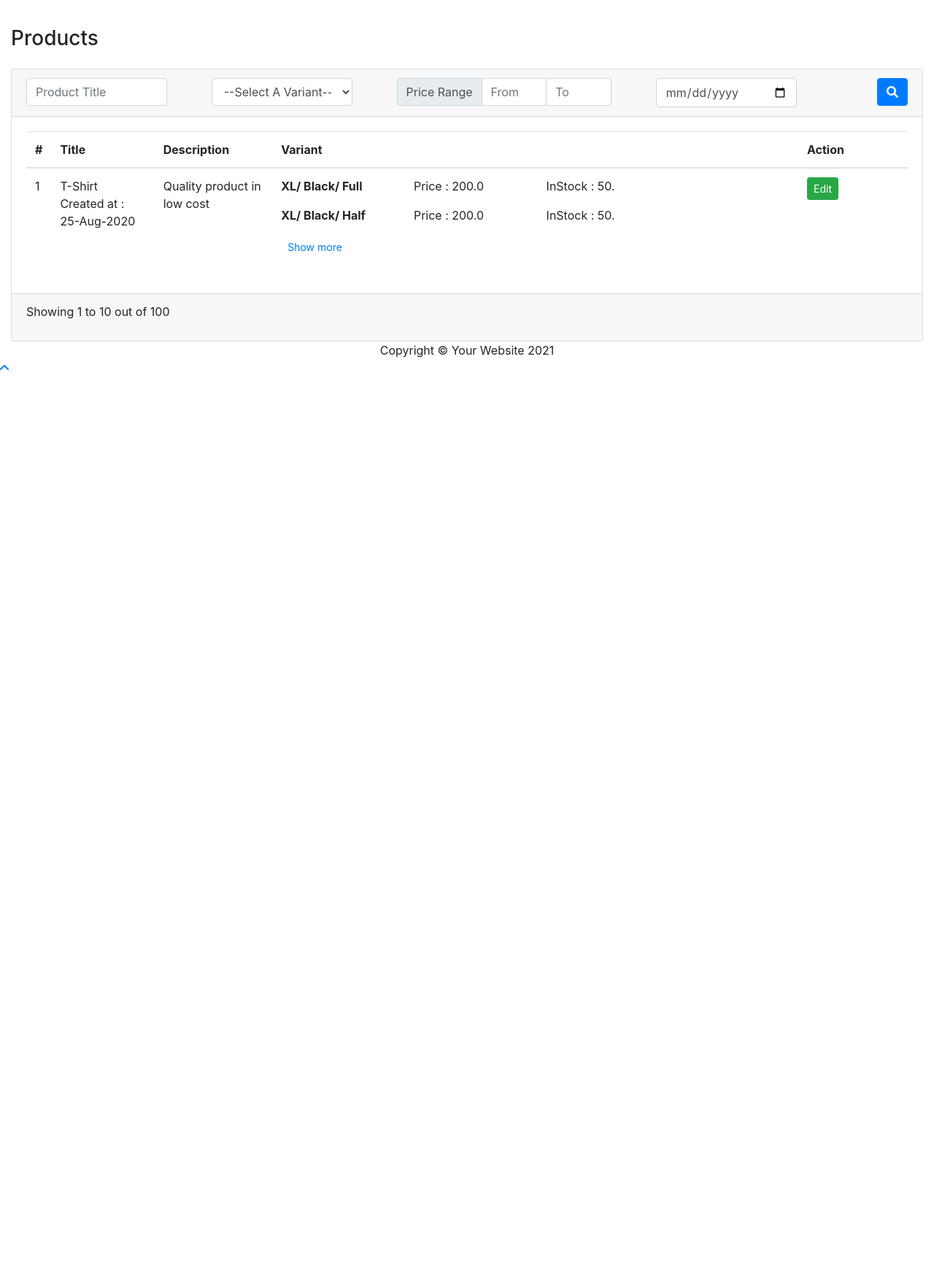
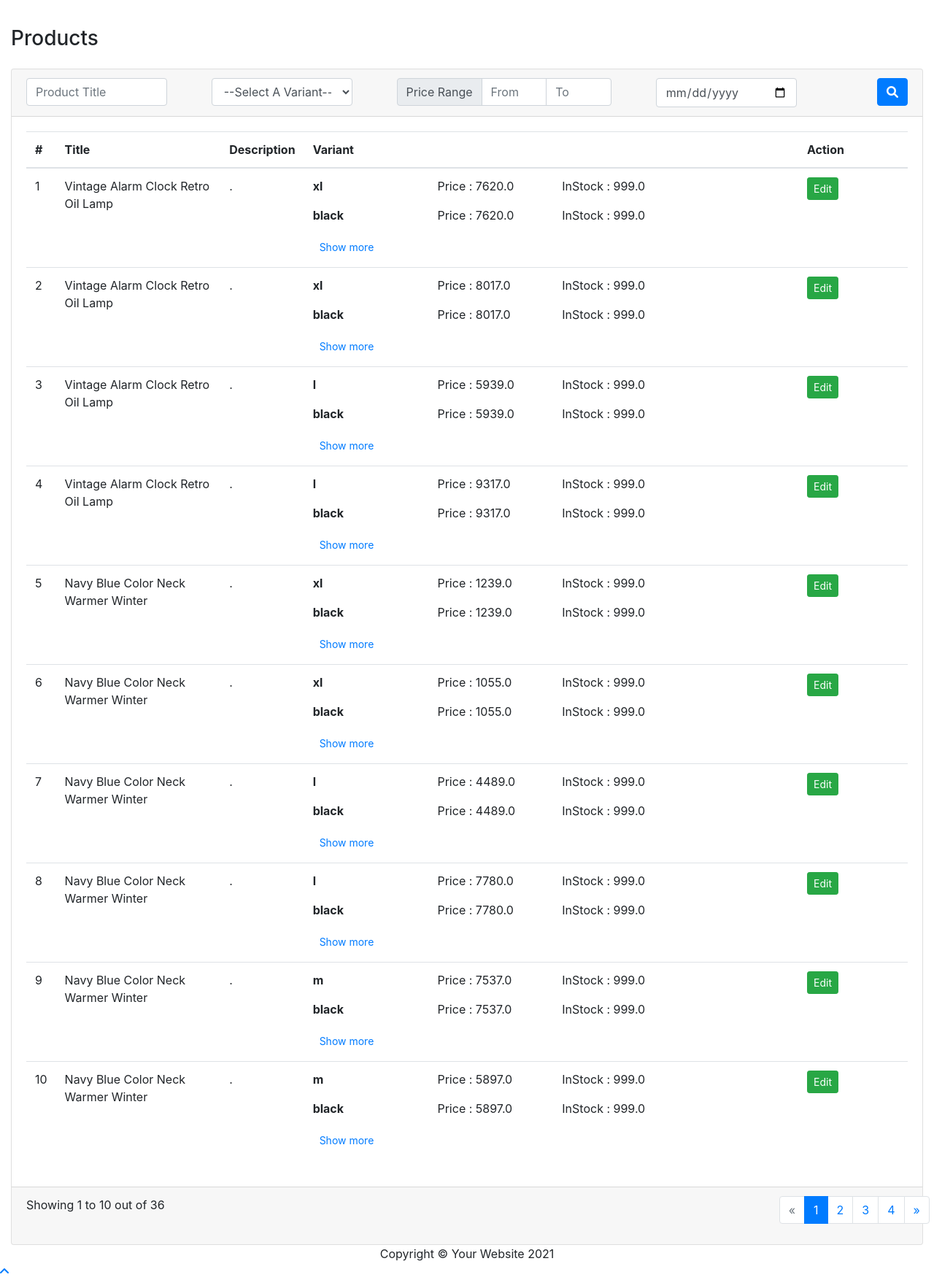
Before and after one commit to MHMasuk/mediusware_test, a Django app: page /product/list/ in a window 1280 px wide. Shown: the part 737-2491 px from the top of the page at 73% size. Before the commit the page ends 1244 px from the top, so only its background shows below. Run offline with Django 3.2, Linux system fonts and the light colour scheme; data comes from the database, SQL or seed files in the repository; style sheets or scripts are compiled from the project's sources; some libraries are stand-ins or nearby versions.

Commit message:
Add product list, pagination functionality.

```diff
--- a/src/config/settings.py
+++ b/src/config/settings.py
@@ -38,7 +38,8 @@ INSTALLED_APPS = [
     'django_extensions',
     'rest_framework',
     'authentication',
-    'product'
+    'product',
+    'crispy_forms',
 ]
 
 MIDDLEWARE = [
@@ -132,3 +133,5 @@ MEDIA_URL = '/media/'
 DEFAULT_AUTO_FIELD = 'django.db.models.BigAutoField'
 
 LOGIN_REDIRECT_URL = '/dashboard'
+
+CRISPY_TEMPLATE_PACK = 'bootstrap'
--- a/src/product/models.py
+++ b/src/product/models.py
@@ -8,11 +8,17 @@ class Variant(TimeStampMixin):
     description = models.TextField()
     active = models.BooleanField(default=True)
 
+    def __str__(self):
+        return self.title
+
 
 class Product(TimeStampMixin):
     title = models.CharField(max_length=255)
     sku = models.SlugField(max_length=255, unique=True)
     description = models.TextField()
+
+    def __str__(self):
+        return self.title
 
 
 class ProductImage(TimeStampMixin):
@@ -25,6 +31,9 @@ class ProductVariant(TimeStampMixin):
     variant = models.ForeignKey(Variant, on_delete=models.CASCADE)
     product = models.ForeignKey(Product, on_delete=models.CASCADE)
 
+    def __str__(self):
+        return self.variant.title + "-" + self.variant_title
+
 
 class ProductVariantPrice(TimeStampMixin):
     product_variant_one = models.ForeignKey(ProductVariant, on_delete=models.CASCADE, null=True,
@@ -36,3 +45,6 @@ class ProductVariantPrice(TimeStampMixin):
     price = models.FloatField()
     stock = models.FloatField()
     product = models.ForeignKey(Product, on_delete=models.CASCADE)
+
+    def __str__(self):
+        return str(self.product.title)
--- a/src/product/templates/products/list.html
+++ b/src/product/templates/products/list.html
@@ -8,16 +8,18 @@
         <h1 class="h3 mb-0 text-gray-800">Products</h1>
     </div>
 
-
     <div class="card">
         <form action="" method="get" class="card-header">
             <div class="form-row justify-content-between">
                 <div class="col-md-2">
-                    <input type="text" name="title" placeholder="Product Title" class="form-control">
+                    <input type="text" name="product__title__icontains" placeholder="Product Title" class="form-control">
                 </div>
                 <div class="col-md-2">
                     <select name="variant" id="" class="form-control">
                         <option selected disabled>--Select A Variant--</option>
+                        {% for product_variant in product_variant_list %}
+                            <option key="{{ product_variant.variant_title }}">{{ product_variant.variant_title }}</option>
+                        {% endfor %}
 
                     </select>
                 </div>
@@ -33,7 +35,7 @@
                     </div>
                 </div>
                 <div class="col-md-2">
-                    <input type="date" name="date" placeholder="Date" class="form-control">
+                    <input type="date" name="created_at" placeholder="Date" class="form-control">
                 </div>
                 <div class="col-md-1">
                     <button type="submit" class="btn btn-primary float-right"><i class="fa fa-search"></i></button>
@@ -41,7 +43,12 @@
             </div>
         </form>
 
+
+
         <div class="card-body">
+            {% for data in data_list %}
+            <p>{{ data.Size }}</p>
+            {% endfor %}
             <div class="table-response">
                 <table class="table">
                     <thead>
@@ -55,46 +62,38 @@
                     </thead>
 
                     <tbody>
+                    {% for product in productvariantprice_list %}
                     <tr>
-                        <td>1</td>
-                        <td>T-Shirt <br> Created at : 25-Aug-2020</td>
-                        <td>Quality product in low cost</td>
+                        <td>{{ forloop.counter }}</td>
+                        <td>{{ product.product.title }}</td>
+                        <td>{{ product.product.description }}</td>
                         <td>
                             <dl class="row mb-0" style="height: 80px; overflow: hidden" id="variant">
                                 <dt class="col-sm-3 pb-0">
-                                    XL/ Black/ Full
+                                    {{ product.product_variant_one.variant_title }}
                                 </dt>
                                 <dd class="col-sm-9">
                                     <dl class="row mb-0">
-                                        <dd class="col-sm-4 pb-0">Price : 200.0</dd>
-                                        <dd class="col-sm-8 pb-0">InStock : 50.</dd>
+                                        <dd class="col-sm-4 pb-0">Price : {{ product.price }}</dd>
+                                        <dd class="col-sm-8 pb-0">InStock : {{ product.stock }}</dd>
                                     </dl>
                                 </dd>
                                 <dt class="col-sm-3 pb-0">
-                                    XL/ Black/ Half
+                                    {{ product.product_variant_two.variant_title }}
                                 </dt>
                                 <dd class="col-sm-9">
                                     <dl class="row mb-0">
-                                        <dd class="col-sm-4 pb-0">Price : 200.0</dd>
-                                        <dd class="col-sm-8 pb-0">InStock : 50.</dd>
+                                        <dd class="col-sm-4 pb-0">Price : {{ product.price }}</dd>
+                                        <dd class="col-sm-8 pb-0">InStock : {{ product.stock }}</dd>
                                     </dl>
                                 </dd>
                                 <dt class="col-sm-3 pb-0">
-                                    L/ Black/ Full
+                                   {{ product.product_variant_three.variant_title }}
                                 </dt>
                                 <dd class="col-sm-9">
                                     <dl class="row mb-0">
-                                        <dd class="col-sm-4 pb-0">Price : 200.0</dd>
-                                        <dd class="col-sm-8 pb-0">InStock : 50.</dd>
-                                    </dl>
-                                </dd>
-                                <dt class="col-sm-3 pb-0">
-                                    L/ Black/ Half
-                                </dt>
-                                <dd class="col-sm-9">
-                                    <dl class="row mb-0">
-                                        <dd class="col-sm-4 pb-0">Price : 200.0</dd>
-                                        <dd class="col-sm-8 pb-0">InStock : 50.</dd>
+                                        <dd class="col-sm-4 pb-0">Price : {{ product.price }}</dd>
+                                        <dd class="col-sm-8 pb-0">InStock : {{ product.stock }}</dd>
                                     </dl>
                                 </dd>
                             </dl>
@@ -103,10 +102,12 @@
                         </td>
                         <td>
                             <div class="btn-group btn-group-sm">
-                                <a href="" class="btn btn-success">Edit</a>
+                                <a href="{% url 'product:edit.product' product.pk %}" class="btn btn-success">Edit</a>
                             </div>
                         </td>
                     </tr>
+                    {% endfor %}
+
                     </tbody>
 
                 </table>
@@ -117,9 +118,30 @@
         <div class="card-footer">
             <div class="row justify-content-between">
                 <div class="col-md-6">
-                    <p>Showing 1 to 10 out of 100</p>
+                    <p>Showing {{ page_obj.start_index }} to {{ page_obj.end_index }} out of {{ page_obj.paginator.count }}</p>
                 </div>
                 <div class="col-md-2">
+                    {% if is_paginated %}
+                      <ul class="pagination">
+                        {% if page_obj.has_previous %}
+                          <li class="page-item"><a class="page-link" href="?page={{ page_obj.previous_page_number }}">&laquo;</a></li>
+                        {% else %}
+                          <li class="disabled page-item"><span class="page-link">&laquo;</span></li>
+                        {% endif %}
+                        {% for i in paginator.page_range %}
+                          {% if page_obj.number == i %}
+                            <li class="active page-item"><span class="page-link">{{ i }} <span class="sr-only">(current)</span></span></li>
+                          {% else %}
+                            <li class="page-item"><a class="page-link" href="?page={{ i }}">{{ i }}</a></li>
+                          {% endif %}
+                        {% endfor %}
+                        {% if page_obj.has_next %}
+                          <li class="page-item"><a class="page-link" href="?page={{ page_obj.next_page_number }}">&raquo;</a></li>
+                        {% else %}
+                          <li class="disabled"><span>&raquo;</span></li>
+                        {% endif %}
+                      </ul>
+                    {% endif %}
 
                 </div>
             </div>
--- a/src/product/urls.py
+++ b/src/product/urls.py
@@ -1,7 +1,7 @@
 from django.urls import path
 from django.views.generic import TemplateView
 
-from product.views.product import CreateProductView
+from product.views.product import CreateProductView, ProductListView, UpdateProductView
 from product.views.variant import VariantView, VariantCreateView, VariantEditView
 
 app_name = "product"
@@ -14,7 +14,9 @@ urlpatterns = [
 
     # Products URLs
     path('create/', CreateProductView.as_view(), name='create.product'),
-    path('list/', TemplateView.as_view(template_name='products/list.html', extra_context={
-        'product': True
-    }), name='list.product'),
+    path('list/', ProductListView.as_view(), name='list.product'),
+    path('edit/<int:pk>/', UpdateProductView.as_view(), name='edit.product'),
+    # path('list/', TemplateView.as_view(template_name='products/list.html', extra_context={
+    #     'product': True
+    # }), name='list.product'),
 ]
--- a/src/product/views/product.py
+++ b/src/product/views/product.py
@@ -1,6 +1,9 @@
+import datetime
 from django.views import generic
+from django.db.models import Q
+from django.views.generic.edit import UpdateView
 
-from product.models import Variant
+from product.models import Variant, ProductVariantPrice, ProductVariant
 
 
 class CreateProductView(generic.TemplateView):
@@ -12,3 +15,54 @@ class CreateProductView(generic.TemplateView):
         context['product'] = True
         context['variants'] = list(variants.all())
         return context
+
+
+class ProductListView(generic.ListView):
+    template_name = 'products/list.html'
+    paginate_by = 10
+
+    def get_queryset(self):
+        filter_string = {}
+        print(self.request.GET)
+        if self.request.GET.get('price_from') and self.request.GET.get('price_to'):
+            return ProductVariantPrice.objects.filter(
+                price__range=(int(self.request.GET.get('price_from')), int(self.request.GET.get('price_to'))),
+                product__title__icontains=self.request.GET.get('product__title__icontains')
+            )
+        elif self.request.GET.get('variant'):
+            print("self.request.GET.get('variant')", self.request.GET.get('variant'))
+            return ProductVariantPrice.objects.filter(
+                Q(product_variant_one__variant_title=str(self.request.GET.get('variant'))) |
+                Q(product_variant_two__variant_title=str(self.request.GET.get('variant'))) |
+                Q(product_variant_three__variant_title=str(self.request.GET.get('variant')))
+            )
+        else:
+            print("data else")
+            for key in self.request.GET:
+                if self.request.GET.get(key):
+                    filter_string[key] = self.request.GET.get(key)
+            return ProductVariantPrice.objects.filter(**filter_string)
+
+    def get_context_data(self, **kwargs):
+        context = super().get_context_data(**kwargs)
+        context['product'] = True
+        context['product_variant_list'] = ProductVariant.objects.values('variant_title').distinct()
+        context['request'] = ''
+        if self.request.GET:
+            context['request'] = self.request.GET['product__title__icontains']
+            context['request'] = self.request.GET['created_at']
+        return context
+
+
+class UpdateProductView(UpdateView):
+    model = ProductVariantPrice
+    fields = [
+        'product',
+        'price',
+        'stock',
+        'product_variant_one',
+        'product_variant_two',
+        'product_variant_three',
+    ]
+    template_name = 'products/edit.html'
+    success_url = "/product/list"
```
Also changed, not shown: src/product/admin.py (+8 -0 lines), src/product/templates/products/edit.html (added, +21 -0 lines), src/templates/assets/js/components/CreateProduct.js (+3 -4 lines), mix-manifest.json, 2 other files.
